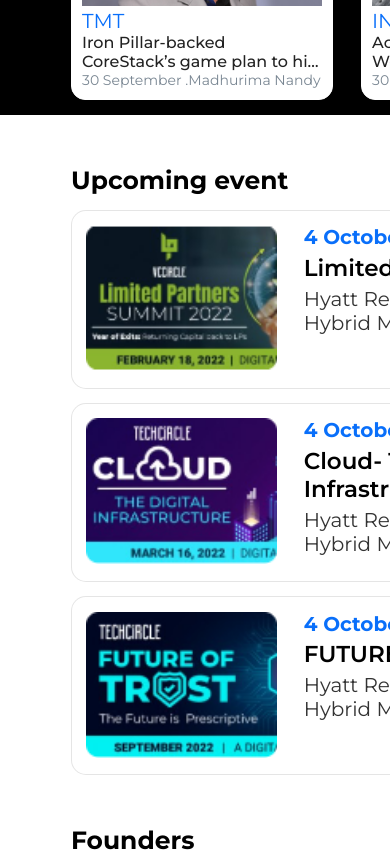
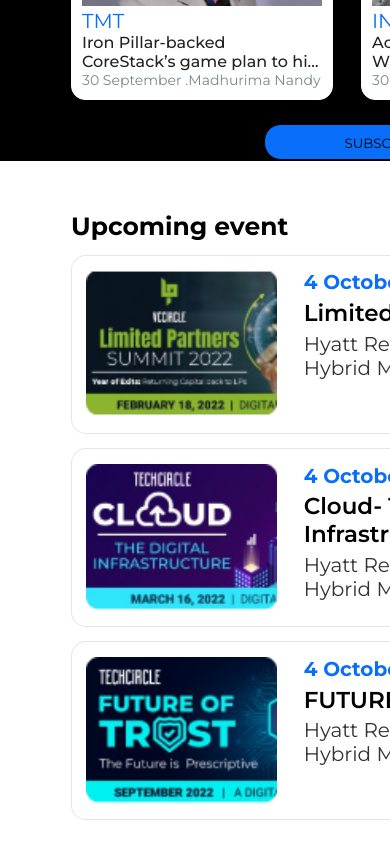
Before and after one commit to MAUSHAMRAJ7/React, a React (Create React App) app: page / in a window 390 px wide. Shown: the part 6780-7648 px from the top of the page. Built offline with nearby package versions, Linux system fonts and the light colour scheme.

Commit message:
vcccircle  update

```diff
--- a/src/App.css
+++ b/src/App.css
@@ -576,6 +576,9 @@
     height: 2.7rem;
     margin-right: 1.0rem;
     margin-top:1.5rem;}
+    .bottom_vcccircle{
+      display: none;
+    }
 
     /* Vcc video section */
 .vcc_main{
--- a/src/Component/Vccircle.js
+++ b/src/Component/Vccircle.js
@@ -42,7 +42,7 @@
             </div>
         </div>
         <div className='bottom_vcccircle'>
-        <button className="vcccircle_btn">SUBSCRIBE</button>
+        <button className="vcccircle_btn1">SUBSCRIBE</button>
         </div>
     </div>
     </div>
--- a/src/Responsive.css
+++ b/src/Responsive.css
@@ -331,6 +331,11 @@
 .viewmore_para span{
     width: 15px;
 }
+.bottom_vcccircle{
+  display: block;
+  text-align: center;
+  border: 1px solid;
+}
 
 .col_content{
     width: 100%;}
@@ -431,6 +436,15 @@
 }
 .vcccircle_btn{
     display: none;
+}
+.vcccircle_btn1 {
+  border: 1px solid;
+  border-radius: 17px;
+  background: #096FFA;
+  width: 240px;
+  height: 36px;
+  margin: auto;
+  padding: 10px 10px;
 }
 .vcccircle_author{
     font-size: 14px;
```
